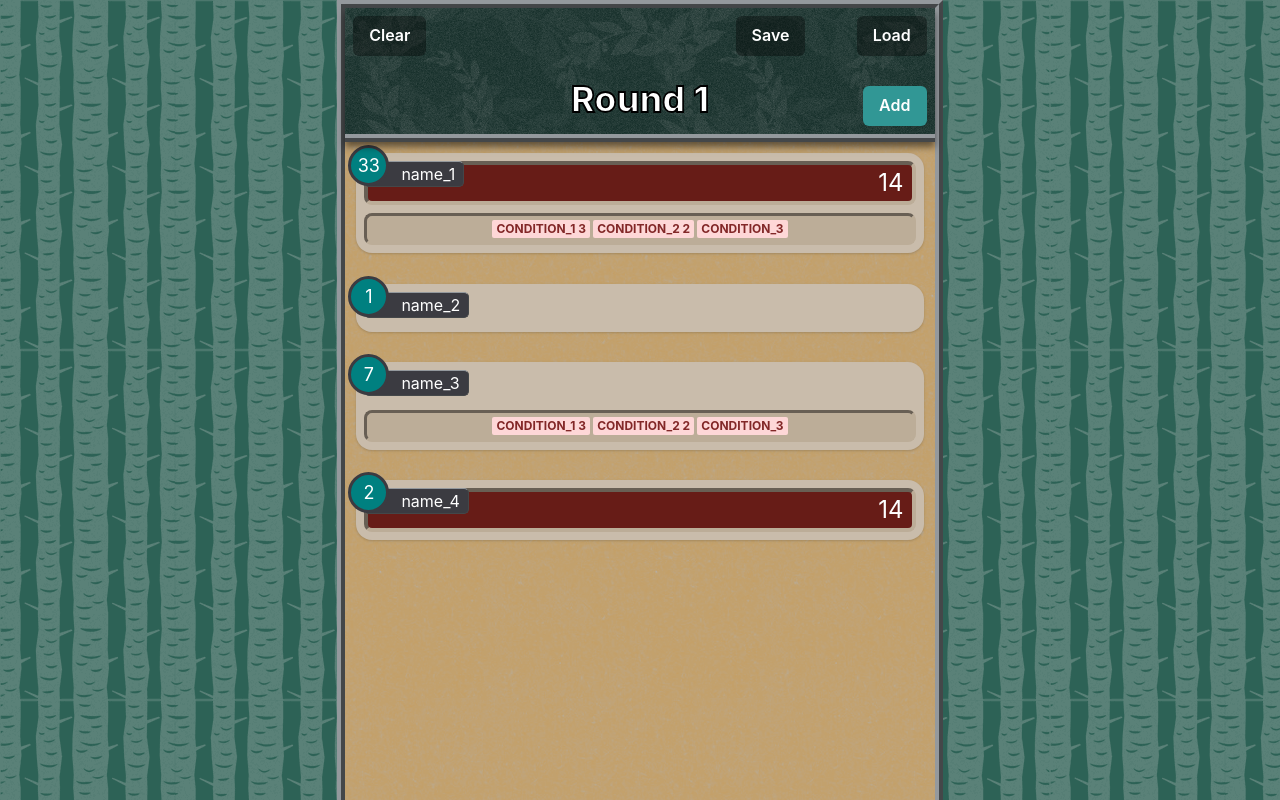
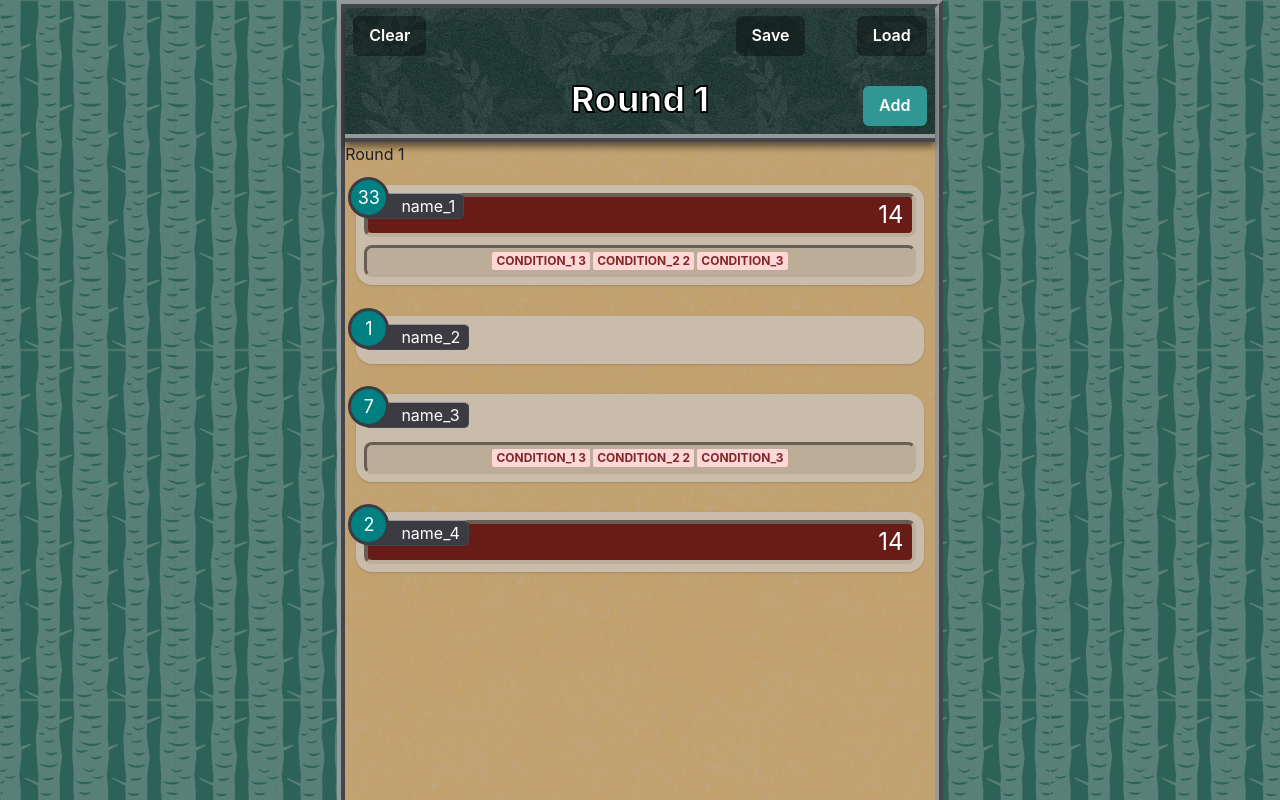
Before and after one commit to Emiliano-Casas/combat_encounter_tracker, a React (Vite) app: page / in a window 1280 px wide. Built offline with nearby package versions, Linux system fonts and the light colour scheme.

Commit message:
Infinite scroll - TurnList not adding more after after its prop update

```diff
--- a/package.json
+++ b/package.json
@@ -15,7 +15,9 @@
     "@emotion/styled": "^11.11.0",
     "framer-motion": "^10.16.4",
     "react": "^18.2.0",
-    "react-dom": "^18.2.0"
+    "react-dom": "^18.2.0",
+    "react-redux": "^8.1.3",
+    "redux": "^4.2.1"
   },
   "devDependencies": {
     "@types/react": "^18.2.15",
--- a/src/App.tsx
+++ b/src/App.tsx
@@ -1,12 +1,13 @@
 import './App.css';
 import { Nav } from './components/Nav';
-import { Container } from '@chakra-ui/react';
-import { palette, turn } from "./constants"
-import { NotFound } from './components/NotFound.tsx';
-import { TurnList } from './components/TurnList.tsx';
-import { useState } from 'react';
+import { Container, Stack } from '@chakra-ui/react';
+import { palette, Round, Turn } from "./constants"
+import { TurnList } from './components/TurnList';
+import { useEffect, useRef, useState } from 'react';
 
-const testRound: turn[] = [
+var savedRound1: Round = {
+	id: "asdf",
+	turns: [
 		{
 			initiative: 33, name: "name_1", hp: 14, conditions: [
 				{ name: "condition_1", roundCounter: 3 },
@@ -21,45 +22,36 @@ const testRound: turn[] = [
 				{ name: "condition_2", roundCounter: 2 },
 				{ name: "condition_3" }]
 		},
-	{ initiative: 2, name: "name_4", hp: 14, conditions: [] },
-	// {
-	// 	initiative: 33, name: "name_1", hp: 14, conditions: [
-	// 		{ name: "condition_1", roundCounter: 3 },
-	// 		{ name: "condition_2", roundCounter: 2 },
-	// 		{ name: "condition_3" }
-	// 	]
-	// },
-	// { initiative: 1, name: "name_2", hp: null, conditions: [] },
-	// {
-	// 	initiative: 7, name: "name_3", hp: null, conditions: [
-	// 		{ name: "condition_1", roundCounter: 3 },
-	// 		{ name: "condition_2", roundCounter: 2 },
-	// 		{ name: "condition_3" }]
-	// },
-	// { initiative: 2, name: "name_4", hp: 14, conditions: [] },
-	// {
-	// 	initiative: 33, name: "name_1", hp: 14, conditions: [
-	// 		{ name: "condition_1", roundCounter: 3 },
-	// 		{ name: "condition_2", roundCounter: 2 },
-	// 		{ name: "condition_3" }
-	// 	]
-	// },
-	// { initiative: 1, name: "name_2", hp: null, conditions: [] },
-	// {
-	// 	initiative: 7, name: "name_3", hp: null, conditions: [
-	// 		{ name: "condition_1", roundCounter: 3 },
-	// 		{ name: "condition_2", roundCounter: 2 },
-	// 		{ name: "condition_3" }]
-	// },
-	// { initiative: 2, name: "name_4", hp: 14, conditions: [] }
+		{ initiative: 2, name: "name_4", hp: 14, conditions: [] }
 	]
+};
 
 function App() {
-	const [round, setRound] = useState(testRound)
-	const [roundNum, setRoundNum] = useState(1);
+	const listRef = useRef<HTMLDivElement>(null);
+	const initRound: Round = savedRound1;
+	const rounds: Round[] = [initRound];
+	var roundNum = 1;
+
+	useEffect(() => {
+		const listStack = listRef.current!;
+		listStack.addEventListener("scrollend", checkListHeight);
+		checkListHeight();
+		return (() => {
+			listStack.removeEventListener("scrollend", checkListHeight);
+		})
+	}, []);
+
+	function checkListHeight() {
+		const listStack = listRef.current!;
+		if (listStack.clientHeight > listStack.offsetHeight) {
+			console.log("all güt")
+		} else {
+			console.log("more rounds");
+			rounds.push(initRound);
+		}
+	}
 
 	return (
-		// <RouterProvider router={router}>
 		<Container
 			height="100vh"
 			display="flex"
@@ -70,13 +62,17 @@ function App() {
 			borderX="0.5rem"
 			borderStyle="ridge"
 			borderColor={palette.cadet_gray}
-			bgImage={bgImgURI}
-		>
+			bgImage={bgImgURI}>
 			<Nav round={roundNum}></Nav>
-			{/* <Outlet {...turns}></Outlet> */}
-			<TurnList turns={round}></TurnList>
+			<Stack
+				ref={listRef}
+				overflowY="auto"
+				sx={{
+					'&::-webkit-scrollbar': { display: "none" }
+				}}>
+				<TurnList rounds={rounds}></TurnList>
+			</Stack>
 		</Container>
-		// </RouterProvider>
 	)
 }
 
--- a/src/components/Turn.tsx
+++ b/src/components/TurnCard.tsx
@@ -1,7 +1,7 @@
 import { Badge, Card, CardBody, CardFooter, Text } from '@chakra-ui/react'
-import { palette, turn } from '../constants'
+import { palette, Turn } from '../constants'
 
-export function Turn(turn: turn) {
+export function TurnCard(turn: Turn) {
 	return (
 		<Card
 			bg={palette.khaki_light}
--- a/src/components/TurnList.tsx
+++ b/src/components/TurnList.tsx
@@ -1,41 +1,25 @@
-import { Stack } from "@chakra-ui/react";
-import { turn } from "../constants";
-import { Turn } from "./Turn";
+import { Stack, Text } from "@chakra-ui/react";
+import { Round, Turn } from "../constants";
+import { TurnCard } from "./TurnCard";
 import { useEffect, useRef } from "react";
 
-type TurnlistProps = {
-	turns: turn[]
-}
 
-export function TurnList({ turns }: TurnlistProps) {
-	const ref = useRef<HTMLDivElement>(null);
-	useEffect(() => {
-		const turnList = ref.current!;
-		if (turnList.offsetHeight < turnList.scrollHeight) {
-			console.log("OFFSET: add more");
-		}
-		turnList.addEventListener("scrollend", handleScrollend);
-		return (() => {
-			turnList.removeEventListener("scrollend", handleScrollend);
-		})
+export function TurnList({ rounds }: {
+	rounds: Round[]
+}) {
+	const roundsList: any[] = [];
+	rounds.map((round, idx) => {
+		roundsList.push(<Text key={"round_" + idx}>Round {idx + 1}</Text>);
+		const turns = round.turns.map((turn, idx) => {
+			return (
+				<TurnCard key={"turn_" + idx} {...turn}></TurnCard>
+			);
+		});
+		roundsList.push(turns);
 	});
-
-	const handleScrollend = (event: Event) => {
-		console.log("SCROLLEND: add more");
-	};
-
 	return (
-		<Stack
-			ref={ref}
-			overflowY="auto"
-			sx={{
-				'&::-webkit-scrollbar': { display: "none" }
-			}}>
-			{
-				turns.map((turn, idx) => (
-					<Turn key={idx} {...turn}></Turn>
-				))
-			}
-		</Stack >
+		<>
+			{roundsList}
+		</>
 	)
 }
--- a/src/constants.tsx
+++ b/src/constants.tsx
@@ -22,15 +22,21 @@ export const palette = {
 	dim_gray: "#69686e"
 }
 
-type condition = {
+type Condition = {
 	name: string,
 	roundCounter?: number
 }
 
-export type turn = {
+export type Turn = {
 	initiative: number,
 	name: string,
+	id?: string
 	hp?: number | null,
-	conditions: condition[]
+	conditions: Condition[]
 	initMod?: number
 }
+
+export type Round = {
+	id?: string,
+	turns: Turn[]
+}
--- a/src/main.tsx
+++ b/src/main.tsx
@@ -7,7 +7,7 @@ import { ChakraProvider } from '@chakra-ui/react';
 ReactDOM.createRoot(document.getElementById('root')!).render(
 	<React.StrictMode>
 		<ChakraProvider>
-			<App />
+			<App/>
 		</ChakraProvider>
 	</React.StrictMode>,
 )
```
Also changed, not shown: 1 other file (tests, documents, lock files or other folders). Lines whose indentation alone changed are shown as unchanged.
